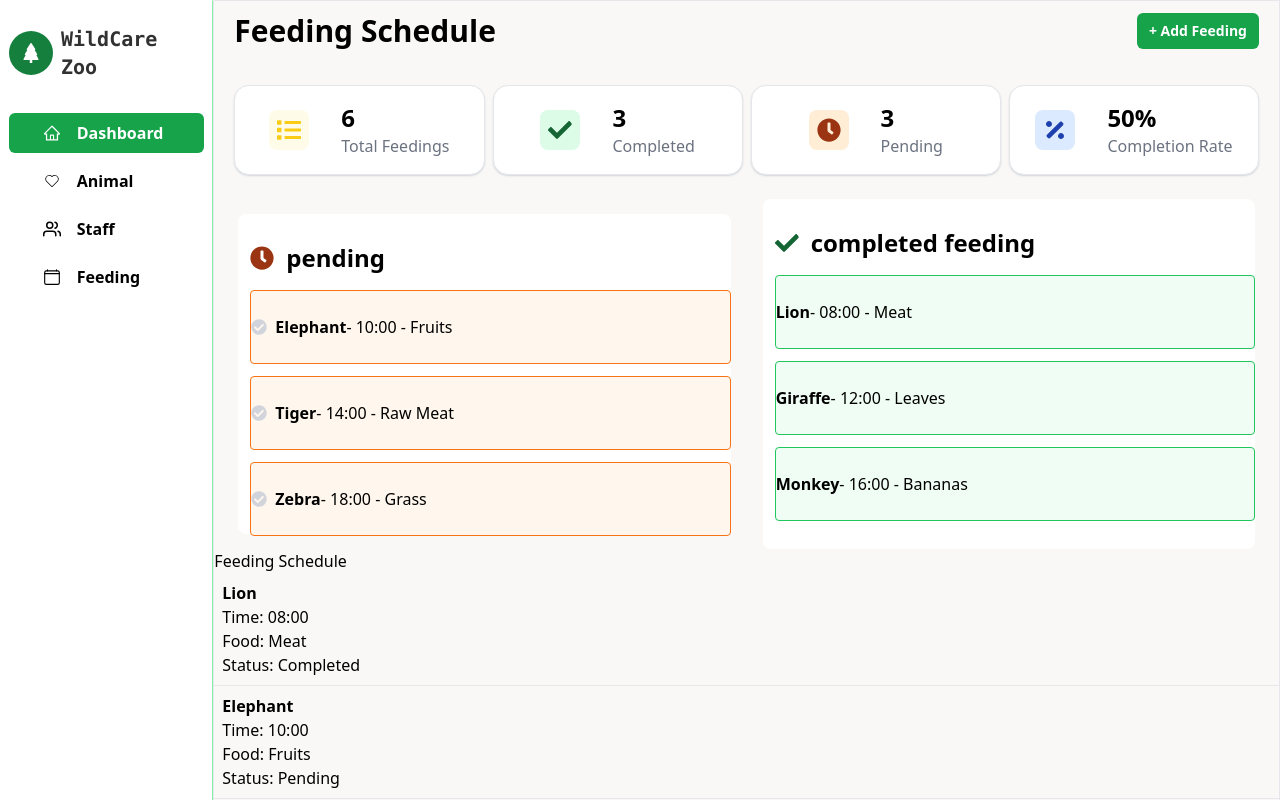
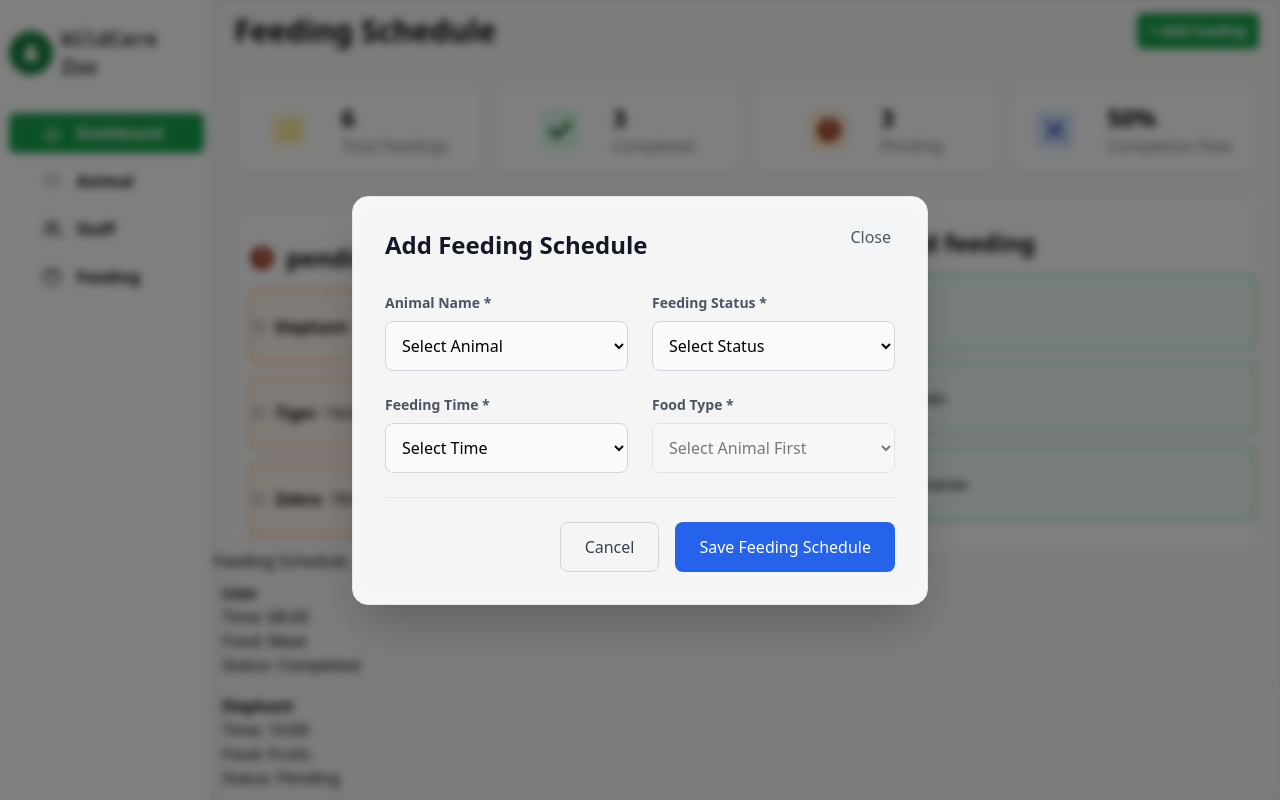
Before and after one commit to Prajjwal98Dubey/Zoo-Management-System, a React (Vite) app in the folder client/: page /feeding in a window 1280 px wide. Both pictures are taken after a click on the button "+ Add Feeding". Shown: the top 800 px of the page. Built offline with nearby package versions, Linux system fonts and the light colour scheme.

Commit message:
added the feedingmodal

```diff
--- /dev/null
+++ b/client/src/components/feeding/Addfeedingmodal.jsx
@@ -0,0 +1,201 @@
+import { useState } from "react";
+
+export default function AddFeedingModal({ onClose }) {
+  const [formData, setFormData] = useState({
+    animalName: "",
+    feedingDone: "",
+    feedingTime: "",
+    food: "",
+  });
+
+  const [errors, setErrors] = useState({});
+
+  const animalOptions = [
+    'Lion', 'Elephant', 'Giraffe', 'Tiger', 'Monkey', 'Zebra',
+    'Bear', 'Hippo', 'Rhinoceros', 'Cheetah', 'Leopard', 'Crocodile'
+  ];
+
+  const feedingTimeOptions = [
+    '06:00', '07:00', '08:00', '09:00', '10:00', '11:00',
+    '12:00', '13:00', '14:00', '15:00', '16:00', '17:00',
+    '18:00', '19:00', '20:00'
+  ];
+
+  const animalFoodMap = {
+    'Lion': ['Meat', 'Raw Meat', 'Beef', 'Chicken'],
+    'Tiger': ['Meat', 'Raw Meat', 'Beef', 'Chicken'],
+    'Cheetah': ['Meat', 'Raw Meat', 'Beef', 'Chicken'],
+    'Leopard': ['Meat', 'Raw Meat', 'Beef', 'Chicken'],
+    'Bear': ['Fish', 'Meat', 'Fruits', 'Berries', 'Nuts'],
+    'Crocodile': ['Fish', 'Raw Meat', 'Chicken'],
+    'Elephant': ['Fruits', 'Vegetables', 'Hay', 'Leaves', 'Grass'],
+    'Hippo': ['Grass', 'Hay', 'Fruits', 'Vegetables'],
+    'Rhinoceros': ['Grass', 'Hay', 'Leaves', 'Fruits'],
+    'Giraffe': ['Leaves', 'Hay', 'Fruits', 'Vegetables'],
+    'Zebra': ['Grass', 'Hay', 'Vegetables', 'Fruits'],
+    'Monkey': ['Bananas', 'Fruits', 'Nuts', 'Seeds', 'Insects']
+  };
+
+  const getFoodOptions = (animal) => {
+    return animalFoodMap[animal] || [];
+  };
+
+  const validateForm = () => {
+    const newErrors = {};
+
+    // Check all required fields
+    Object.keys(formData).forEach(key => {
+      if (!formData[key].toString().trim()) {
+        newErrors[key] = `${key.charAt(0).toUpperCase() + key.slice(1).replace(/([A-Z])/g, ' $1')} is required`;
+      }
+    });
+
+    return newErrors;
+  };
+
+  const handleChange = (e) => {
+    const { name, value } = e.target;
+
+    // If animal is changed, reset food selection
+    if (name === 'animalName') {
+      setFormData((prev) => ({ ...prev, [name]: value, food: "" }));
+    } else {
+      setFormData((prev) => ({ ...prev, [name]: value }));
+    }
+
+    // Clear error for this field when user starts selecting
+    if (errors[name]) {
+      setErrors((prev) => ({ ...prev, [name]: "" }));
+    }
+  };
+
+  const handleSubmit = (e) => {
+    e.preventDefault();
+    const formErrors = validateForm();
+
+    if (Object.keys(formErrors).length > 0) {
+      setErrors(formErrors);
+      return;
+    }
+
+    // Convert feedingDone to boolean for consistency
+    const submissionData = {
+      ...formData,
+      feedingDone: formData.feedingDone === 'true'
+    };
+
+    console.log("Feeding data submitted:", submissionData);
+    onClose();
+  };
+
+  return (
+    <div className="fixed inset-0 flex items-center justify-center bg-black bg-opacity-50 backdrop-blur-sm z-50">
+      <div className="bg-white bg-opacity-95 backdrop-blur-md p-8 rounded-2xl max-w-xl w-full max-h-[85vh] shadow-2xl overflow-y-auto relative border border-gray-200">
+        <button
+          type="button"
+          onClick={onClose}
+          className="absolute top-6 right-6 px-3 py-1 bg-gray-100 hover:bg-gray-200 rounded-lg text-gray-600 font-medium transition-colors"
+        >
+          Close
+        </button>
+
+        <h2 className="text-2xl font-bold mb-8 text-gray-900">Add Feeding Schedule</h2>
+
+        <div className="space-y-6">
+          <div className="grid grid-cols-1 md:grid-cols-2 gap-6">
+            <div>
+              <label className="block text-sm font-semibold text-gray-600 mb-2">Animal Name *</label>
+              <select
+                name="animalName"
+                value={formData.animalName}
+                onChange={handleChange}
+                className={`w-full border p-3 rounded-lg bg-gray-50 focus:bg-white focus:ring-2 focus:border-transparent transition-all ${
+                  errors.animalName ? 'border-red-500 focus:ring-red-500' : 'border-gray-300 focus:ring-blue-500'
+                }`}
+              >
+                <option value="">Select Animal</option>
+                {animalOptions.map(animal => (
+                  <option key={animal} value={animal}>{animal}</option>
+                ))}
+              </select>
+              {errors.animalName && <p className="text-red-500 text-sm mt-1">{errors.animalName}</p>}
+            </div>
+
+            <div>
+              <label className="block text-sm font-semibold text-gray-600 mb-2">Feeding Status *</label>
+              <select
+                name="feedingDone"
+                value={formData.feedingDone}
+                onChange={handleChange}
+                className={`w-full border p-3 rounded-lg bg-gray-50 focus:bg-white focus:ring-2 focus:border-transparent transition-all ${
+                  errors.feedingDone ? 'border-red-500 focus:ring-red-500' : 'border-gray-300 focus:ring-blue-500'
+                }`}
+              >
+                <option value="">Select Status</option>
+                <option value="true">Feeding Done</option>
+                <option value="false">Feeding Pending</option>
+              </select>
+              {errors.feedingDone && <p className="text-red-500 text-sm mt-1">{errors.feedingDone}</p>}
+            </div>
+
+            <div>
+              <label className="block text-sm font-semibold text-gray-600 mb-2">Feeding Time *</label>
+              <select
+                name="feedingTime"
+                value={formData.feedingTime}
+                onChange={handleChange}
+                className={`w-full border p-3 rounded-lg bg-gray-50 focus:bg-white focus:ring-2 focus:border-transparent transition-all ${
+                  errors.feedingTime ? 'border-red-500 focus:ring-red-500' : 'border-gray-300 focus:ring-blue-500'
+                }`}
+              >
+                <option value="">Select Time</option>
+                {feedingTimeOptions.map(time => (
+                  <option key={time} value={time}>{time}</option>
+                ))}
+              </select>
+              {errors.feedingTime && <p className="text-red-500 text-sm mt-1">{errors.feedingTime}</p>}
+            </div>
+
+            <div>
+              <label className="block text-sm font-semibold text-gray-600 mb-2">Food Type *</label>
+              <select
+                name="food"
+                value={formData.food}
+                onChange={handleChange}
+                disabled={!formData.animalName}
+                className={`w-full border p-3 rounded-lg bg-gray-50 focus:bg-white focus:ring-2 focus:border-transparent transition-all ${
+                  !formData.animalName ? 'opacity-50 cursor-not-allowed' : ''
+                } ${
+                  errors.food ? 'border-red-500 focus:ring-red-500' : 'border-gray-300 focus:ring-blue-500'
+                }`}
+              >
+                <option value="">{formData.animalName ? 'Select Food' : 'Select Animal First'}</option>
+                {getFoodOptions(formData.animalName).map(food => (
+                  <option key={food} value={food}>{food}</option>
+                ))}
+              </select>
+              {errors.food && <p className="text-red-500 text-sm mt-1">{errors.food}</p>}
+            </div>
+          </div>
+
+          <div className="flex justify-end space-x-4 mt-8 pt-6 border-t border-gray-200">
+            <button
+              type="button"
+              onClick={onClose}
+              className="px-6 py-3 border border-gray-300 rounded-lg text-gray-700 font-medium hover:bg-gray-50 transition-colors"
+            >
+              Cancel
+            </button>
+            <button
+              type="button"
+              onClick={handleSubmit}
+              className="px-6 py-3 bg-blue-600 text-white rounded-lg font-medium hover:bg-blue-700 transition-colors"
+            >
+              Save Feeding Schedule
+            </button>
+          </div>
+        </div>
+      </div>
+    </div>
+  );
+}
--- a/client/src/pages/Feeding.jsx
+++ b/client/src/pages/Feeding.jsx
@@ -3,18 +3,21 @@ import Metafeeding from '../components/feeding/Metafeeding';
 import Feedinglist from '../components/feeding/Feedinglist';
 import Schedule from '../components/feeding/Schedule';
 import { TotalFeeding } from '../contexts/all.context';
-
+import { createPortal } from 'react-dom';
+import AddFeedingModal from '../components/feeding/Addfeedingmodal';
 const Feeding = () => {
   const { feedingData } = useContext(TotalFeeding);
+  const [isAddFeeding, setIsAddFeeding] = React.useState(false);
 
   return (
     <div className="">
 
      <div className='flex justify-between px-5 py-3'>
      <h1 className="text-3xl font-bold">Feeding Schedule</h1>
-     <button className="bg-green-600 font-bold hover:bg-green-700 cursor-pointer rounded-md px-3 py-2 text-white text-sm">
+     <button className="bg-green-600 font-bold hover:bg-green-700 cursor-pointer rounded-md px-3 py-2 text-white text-sm" onClick={()=>{setIsAddFeeding(true)}}>
             + Add Feeding
           </button>
+          {isAddFeeding && createPortal(<AddFeedingModal onClose={()=>{setIsAddFeeding(false)}} />, document.body)}
      </div>
       <Metafeeding data={feedingData} />
       <Feedinglist data={feedingData} />
```
